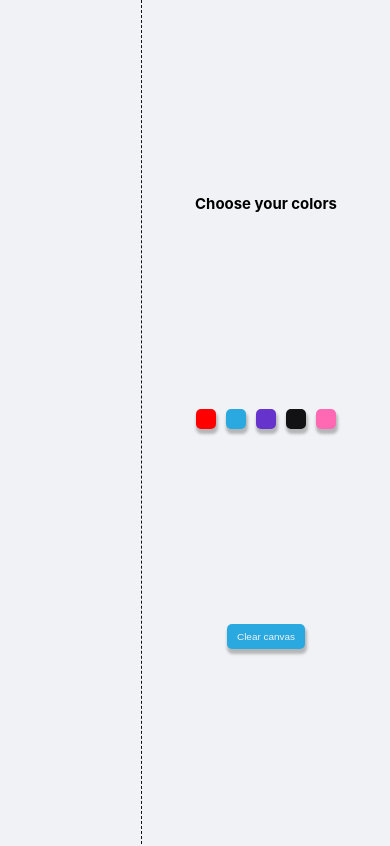
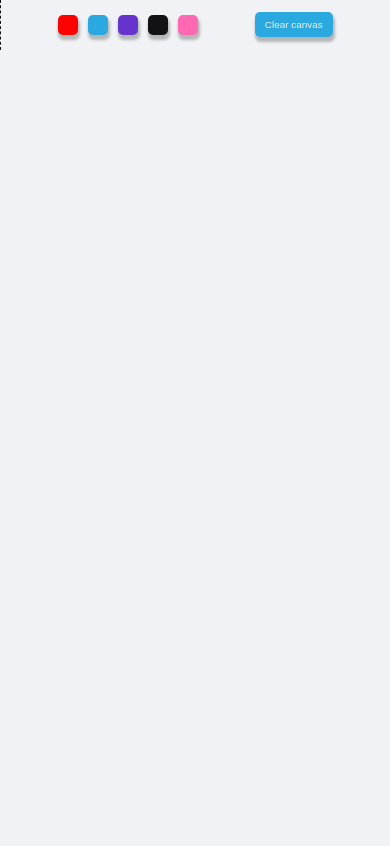
Before and after one commit to r3nanp/drawing, a React (Vite) app: page / in a window 390 px wide. Built offline with nearby package versions, Linux system fonts and the light colour scheme.

Commit message:
style(painting dashboard): add responsive style

```diff
--- a/src/components/PaintingDashboard/styles.ts
+++ b/src/components/PaintingDashboard/styles.ts
@@ -18,6 +18,14 @@ export const Container = styled.aside`
   position: fixed;
   top: 0;
   right: 0;
+
+  @media screen and (max-width: 768px) {
+    width: 100%;
+    height: 5rem;
+    flex-direction: row;
+    position: fixed;
+    bottom: 0;
+  }
 
   .clear {
     display: grid;
@@ -49,6 +57,10 @@ export const Container = styled.aside`
 export const TopContent = styled.div`
   display: grid;
   place-items: center;
+
+  @media screen and (max-width: 768px) {
+    display: none;
+  }
 `
 
 export const Dashboard = styled.div`
```
